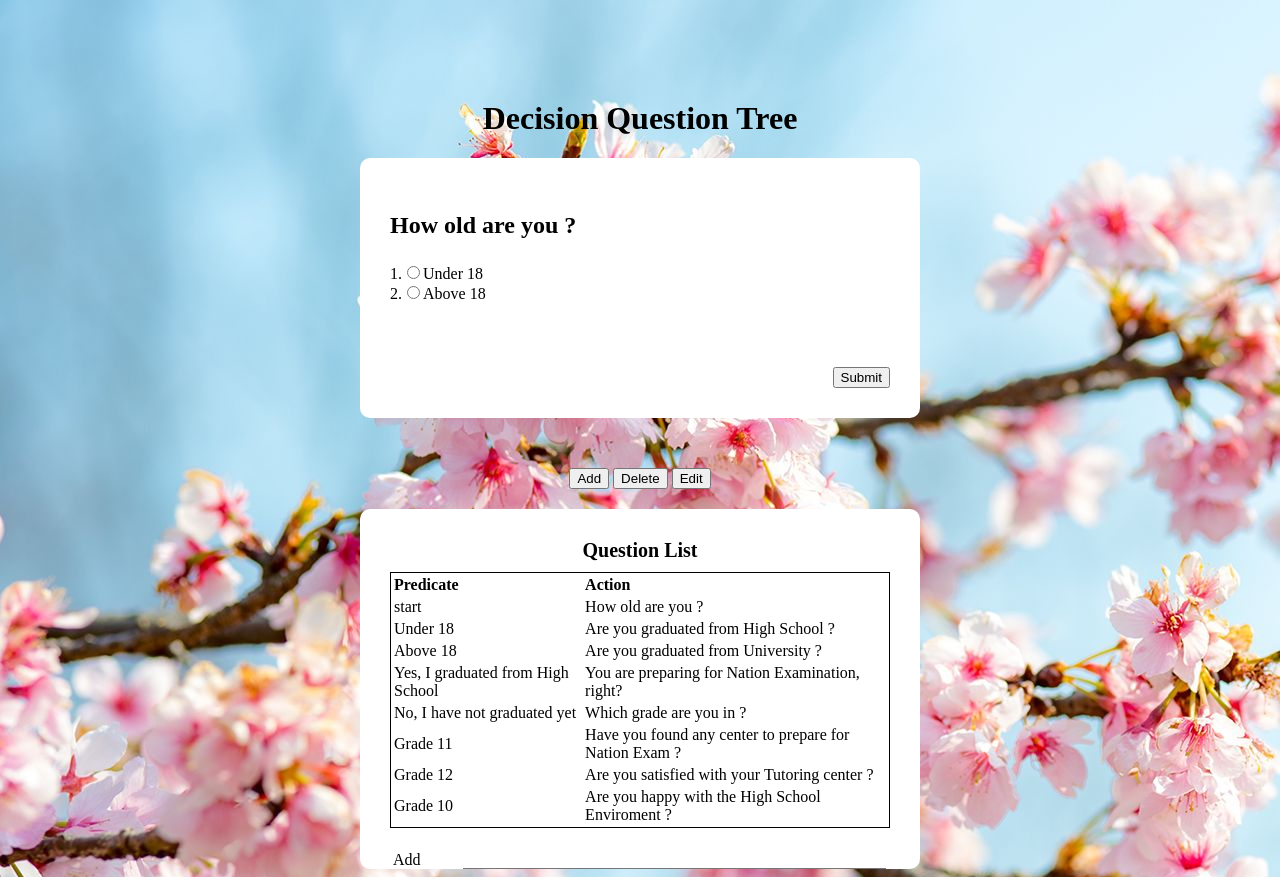
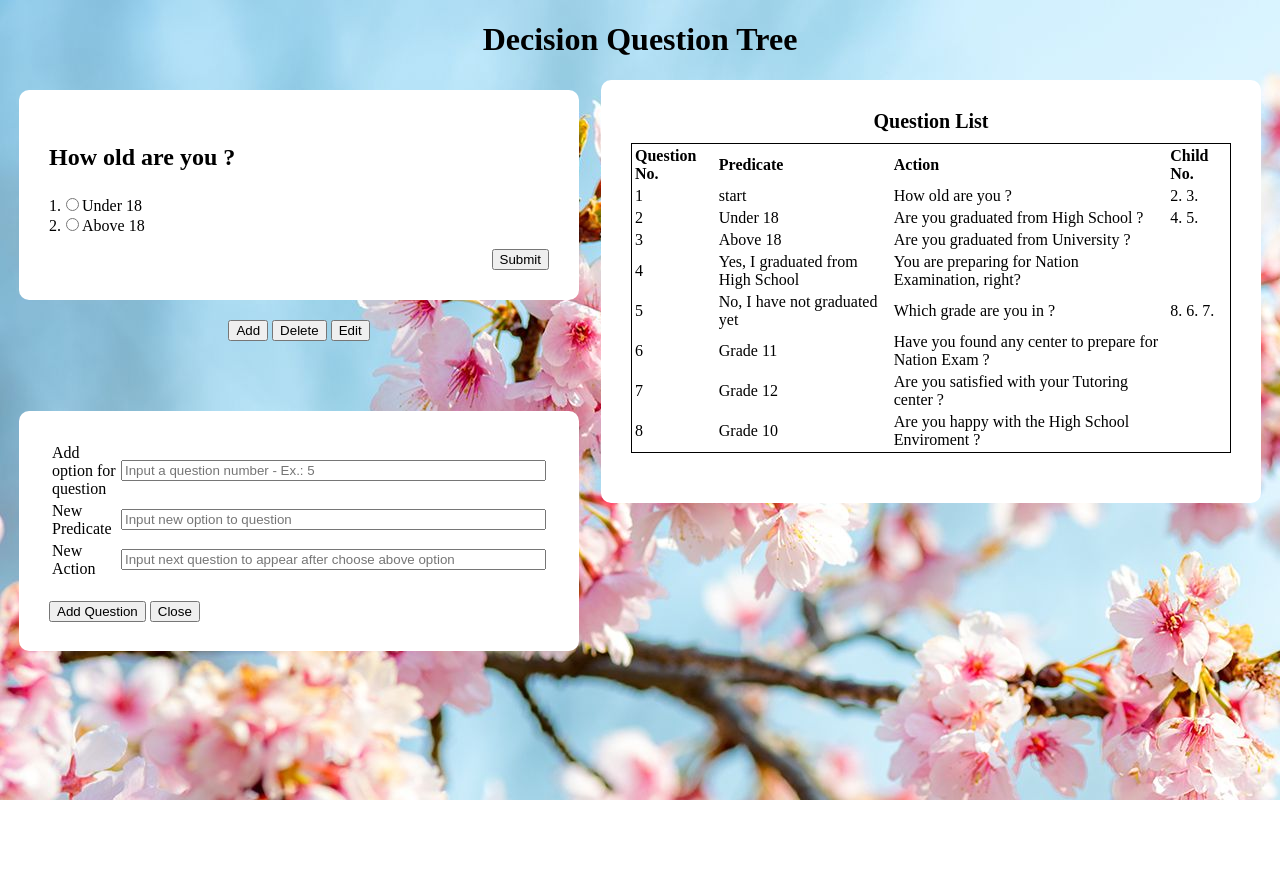
Before and after one commit to Tram-Nguyen-jh/Exercise, a plain HTML site: page exercise3.html in a window 1280 px wide. Both pictures are taken after a click on the button "Add". After the commit the page ends 800 px from the top, so only its background shows below. Drawn offline with Linux system fonts and the light colour scheme.

Commit message:
- edit Question tree after review

```diff
--- a/exercise3.html
+++ b/exercise3.html
@@ -8,9 +8,10 @@
   <link rel="stylesheet" type="text/css" href="styleExercise3.css"/>
 </head>
 <body>
-
 <!--Display Question and Button-->
 <h1 style="text-align: center;">Decision Question Tree</h1>
+<div class="page">
+  <div class="first-col">
     <div class="form">
       <p style="font-size: 24px; font-weight: 700;" id="question"></p>
       <p id="ans"></p>
@@ -19,34 +20,43 @@
 
      <!--Button Functionality-->
      <div class="btn">
-  <button class="btn-add" onclick="addQuestion()" id="btn-add"> Add </button>
-  <button class="btn-delete" onclick="deleteQuestion()" id="btn-delete"> Delete </button>
-  <button class="btn-edit" onclick="editQuestion()"id="btn-edit"> Edit </button>
+      <button class="btn-add" onclick="addQuestion()" id="btn-add"> Add
+        <span class="tooltip-add"> Add new question to list </span>
+      </button>
+
+      <button class="btn-delete" onclick="deleteQuestion()" id="btn-delete"> Delete
+        <span class="tooltip-delete"> Delete question from list </span>
+      </button>
+
+      <button class="btn-edit" onclick="editQuestion()"id="btn-edit"> Edit
+        <span class="tooltip-edit"> Change predicate or action </span>
+      </button>
     </div>
 
     <!--Display Add/Remove/Edit Section-->
     <div id="displayQuestionList" style="overflow-x:auto; display: none;">
-  <table id="table-question">
+      <!-- <table id="table-question">
         <caption> Question List </caption>
         <tr style="font-weight: 700;">
           <td> Predicate</td>
           <td> Action </td>
         </tr>
-  </table>
+      </table> -->
+
       <!--Edit Section-->
       <div id="edit" style="display: none;">
         <table>
           <tr>
             <td> Question Number </td>
-        <td> <input type='text'id="question-edit" size=50 onchange="checkType()"> </td>
+            <td> <input type='text'id="question-edit" size=50 onchange="checkType()" placeholder="Choose question No. to edit. Ex: 2"> </td>
           </tr>
           <tr>
             <td> New Predicate </td>
-        <td> <input type='text'id="predicate-edit" size=50> </td>
+            <td> <input type='text'id="predicate-edit" size=50 placeholder="Input new option for question. Ex: Between 14 and 17"> </td>
           </tr>
           <tr>
             <td> New Action </td>
-        <td> <input type='text'id="action-edit" size=50> </td>
+            <td> <input type='text'id="action-edit" size=50 placeholder="Input next question. Ex: Are you studying at Secondary school ?. "> </td>
           </tr>
         </table>
         <button id = "btn-submit-change"> Change </button>
@@ -58,15 +68,15 @@
         <table>
           <tr>
             <td> Add option for question </td>
-        <td> <input type='text'id="question-add" size=50 onchange="checkAdd()"> </td>
+            <td> <input type='text'id="question-add" size=50 onchange="checkAdd()" placeholder="Input a question number - Ex.: 5 "> </td>
           </tr>
           <tr>
             <td> New Predicate </td>
-        <td> <input type='text'id="predicate-add" size=50> </td>
+            <td> <input type='text'id="predicate-add" size=50 placeholder="Input new option to question"> </td>
           </tr>
           <tr>
             <td> New Action </td>
-        <td> <input type='text'id="action-add" size=50> </td>
+            <td> <input type='text'id="action-add" size=50 placeholder="Input next question to appear after choose above option"> </td>
           </tr>
         </table>
         <button id = "btn-submit-add"> Add Question </button>
@@ -78,17 +88,39 @@
         <table>
           <tr>
             <td> Choose question root </td>
-        <td> <input type='text'id="question-root-delete" size=50 onchange="checkDelete(id)"> </td>
+            <td> <input type='text'id="question-root-delete" size=50 onchange="checkDelete(id)" placeholder="Input question root number. Ex: 5"> </td>
           </tr>
           <tr>
             <td> Choose question option to delete </td>
-        <td> <input type='text'id="question-option-delete" onchange="checkDelete(id)" size=50> </td>
+            <td> <input type='text'id="question-option-delete" onchange="checkDelete(id)" size=50 placeholder="Input a option number to delete. Ex: 8"> </td>
           </tr>
         </table>
         <button id = "btn-submit-delete"> Delete Question </button>
         <button id = "btn-close" onclick="closeTab()"> Close </button>
       </div>
     </div>
+  </div>
+
+  <div class="second-col">
+    <div class="questionLibrary">
+      <table id="table-question">
+        <caption> Question List </caption>
+        <tr style="font-weight: 700;">
+          <td> Question No. </td>
+          <td> Predicate</td>
+          <td> Action </td>
+          <td> Child No.</td>
+        </tr>
+      </table>
+    </div>
+
+  </div>
+</div>
+
+
+
+
+
 
 
 <!--Handle Question tree-->
@@ -148,16 +180,28 @@
 
   function addRowQuestion(arr){
       let tableRef = document.getElementById("table-question");
-      arr.forEach(ele => {
+      arr.forEach((ele, index) => {
         let newRow  = tableRef.insertRow(-1);
 
-        let predicateCell = newRow.insertCell(0);
+        let numberCell = newRow.insertCell(0);
+        let newNumber = document.createTextNode(index+1);
+        numberCell.appendChild(newNumber);
+
+        let predicateCell = newRow.insertCell(1);
         let newPredicate = document.createTextNode(ele.predicate);
         predicateCell.appendChild(newPredicate);
 
-        let actionCell = newRow.insertCell(1);
+        let actionCell = newRow.insertCell(2);
         let newAction = document.createTextNode(ele.action);
         actionCell.appendChild(newAction);
+
+        let childCell = newRow.insertCell(3);
+        let number = "";
+        for (let i = 0; i< ele.optAns.length; i++){
+          number += (arr.findIndex(rank => rank.predicate == ele.optAns[i].predicate) + 1) +". " ;
+        }
+        let newChild = document.createTextNode(number);
+        childCell.appendChild(newChild);
       });
     }
 
@@ -243,6 +287,7 @@ tree.addSingleNode(question7);
 tree.addSingleNode(question8);
 
 tree.run();
+addRowQuestion(tree.questionList);
 </script>
 
 <!--Handle Button Add/Delete/Edit-->
@@ -255,8 +300,11 @@ tree.run();
   };
 
   function addQuestion(){
+    document.getElementById("edit").style.display = "none";
+    document.getElementById("delete").style.display = "none";
+
     document.getElementById("displayQuestionList").style.display = "block";
-    addRowQuestion(tree.questionList);
+    // addRowQuestion(tree.questionList);
     document.getElementById("add").style.display = "block";
 
     document.getElementById("btn-submit-add").onclick = () => {
@@ -273,9 +321,12 @@ tree.run();
   };
 
   function deleteQuestion(){
+    document.getElementById("edit").style.display = "none";
+    document.getElementById("add").style.display = "none";
+
     document.getElementById("displayQuestionList").style.display = "block";
     document.getElementById("delete").style.display = "block";
-    addRowQuestion(tree.questionList);
+    // addRowQuestion(tree.questionList);
 
     document.getElementById("btn-submit-delete").onclick = () => {
     document.getElementById("table-question").innerHTML="<caption> Question List </caption><tr style=\"font-weight: 700;\"><td> Predicate</td><td> Action </td> </tr>";
@@ -288,9 +339,12 @@ tree.run();
   };
 
   function editQuestion(){
+    document.getElementById("add").style.display = "none";
+    document.getElementById("delete").style.display = "none";
+
     document.getElementById("displayQuestionList").style.display = "block";
     document.getElementById("edit").style.display = "block";
-    addRowQuestion(tree.questionList);
+    // addRowQuestion(tree.questionList);
 
     document.getElementById("btn-submit-change").onclick = () => {
     document.getElementById("table-question").innerHTML="<caption> Question List </caption><tr style=\"font-weight: 700;\"><td> Predicate</td><td> Action </td> </tr>";
--- a/styleExercise3.css
+++ b/styleExercise3.css
@@ -1,21 +1,34 @@
 body{
   background-image: url(imagePixture/sakura.jpg);
 }
+.page{
+  display: flex;
+  justify-content: space-around;
+
+}
+.first-col{
+  display: flex;
+  flex-direction: column;
+}
+
+.questionLibrary{
+  background-color: #ffffff;
+  padding: 30px;
+  border-radius: 10px;
+  width: 600px;
+}
 .form, #displayQuestionList{
-width: 100%;
 position: relative;
-max-width: 500px;
-height: 200px;
-margin: 20px auto;
+width: 500px;
+height: 150px;
 background-color: #ffffff;
 padding: 30px;
 border-radius: 10px;
-margin: 0px auto;
-/* margin-top: 150px; */
+margin: 10px auto;
 }
 #displayQuestionList{
-  margin-top: 20px;
-  height: 300px;
+  margin-top: 70px;
+  height: 180px;
 }
 .btn-submit{
   position:absolute;
@@ -24,11 +37,11 @@ margin: 0px auto;
 }
 .btn{
   text-align: center;
-  margin-top: 50px;
+  margin-top: 10px;
 }
-h1{
+/* h1{
   margin-top: 100px;
-}
+} */
 
 table{
   margin-bottom: 20px;
@@ -42,3 +55,31 @@ caption{
   font-weight: 700;
   margin-bottom: 10px;
 }
+
+/*Tooltip*/
+.btn-add .tooltip-add, .tooltip-delete, .tooltip-edit {
+  visibility: hidden;
+  width: 120px;
+  background-color: black;
+  color: #fff;
+  text-align: center;
+  border-radius: 6px;
+  padding: 5px 0;
+  position: absolute;
+  z-index: 1;
+  margin-top: 15px;
+  margin-left: -60px;
+}
+.btn-add .tooltip-add::after, .tooltip-delete::after, .tooltip-edit::after {
+  content: "";
+  position: absolute;
+  bottom: 100%;
+  left: 50%;
+  margin-left: -5px;
+  border-width: 5px;
+  border-style: solid;
+  border-color: transparent transparent black transparent;
+}
+.btn-add:hover .tooltip-add, .btn-delete:hover .tooltip-delete, .btn-edit:hover .tooltip-edit  {
+  visibility: visible;
+}
```
Lines whose indentation alone changed are shown as unchanged.
